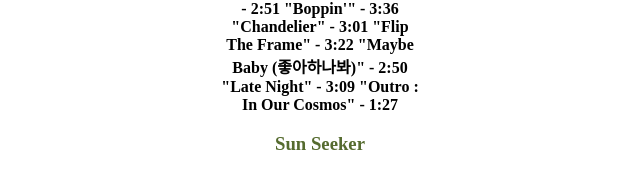
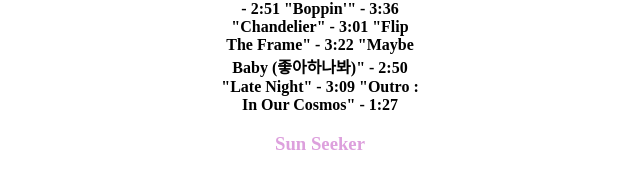
Before and after one commit to jungoowie/homework5, a plain HTML site: page index.html in a window 1280 px wide. Shown: the part 1378-1548 px from the top of the page, 320-960 px from the left. Drawn offline with Linux system fonts and the light colour scheme.

Commit message:
add color

```diff
--- a/index.html
+++ b/index.html
@@ -40,7 +40,7 @@
             "Outro : In Our Cosmos" - 1:27
     </div>
     <div style="text-align: center;">
-        <h3 style=" color: darkolivegreen; text-align: center;">Sun Seeker</h3>
+        <h3 style=" color: plum; text-align: center;">Sun Seeker</h3>
         <img src="images/image3.webp" alt="sun seeker album cover" width="300" height="300">
         <p style= "font-size: 20px; color: darkolivegreen; text-transform: uppercase; font-weight: 900; width: 700px; text-align: center; margin-left: auto; margin-right:auto;"> Sun Seeker (stylized in all-caps) is the sixth mini album by CRAVITY. It will be released on September 11, 2023 with "Cheese" and "Ready or Not" serving as the album's double title tracks.</p>
         <h4 style="text-align: center; font-weight: 900;">Tracklist</h4>
```
